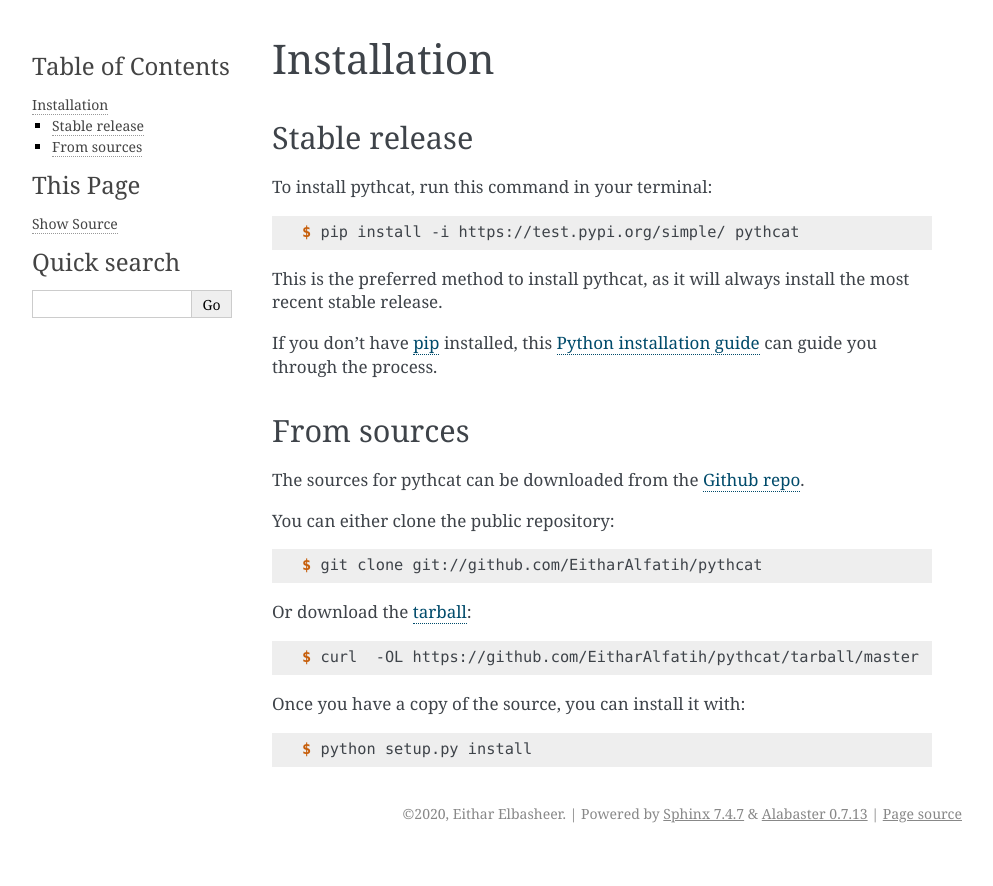
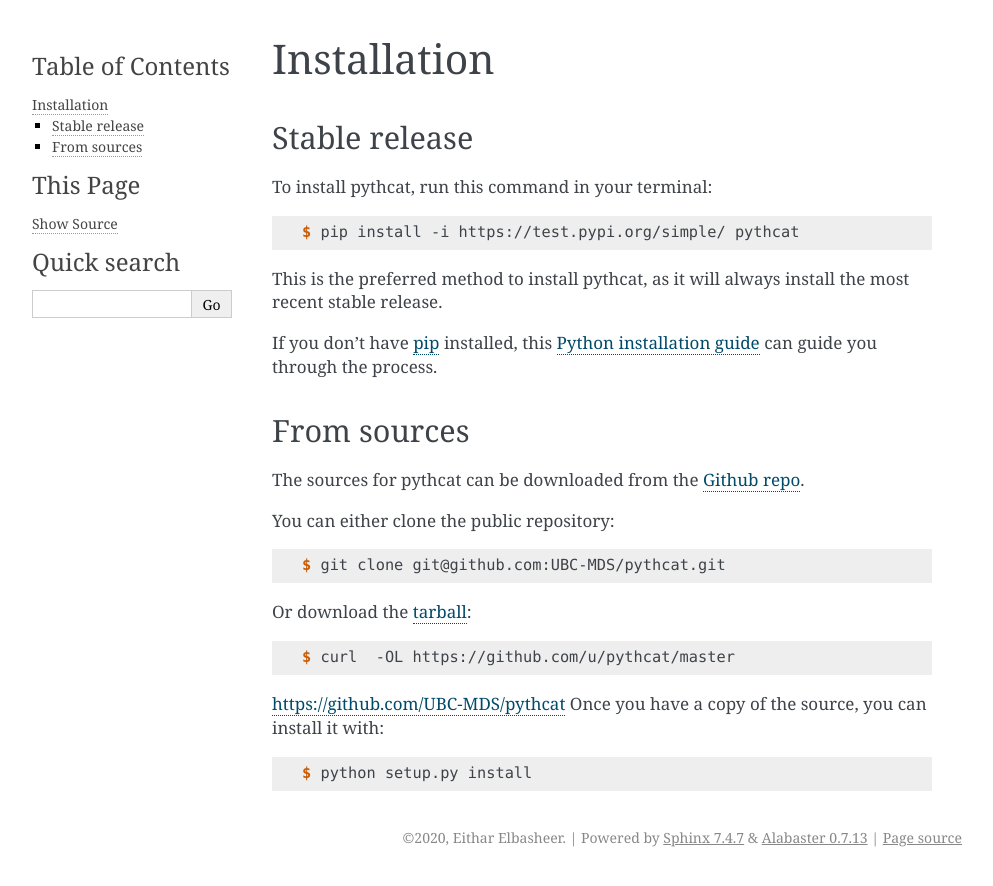
Before and after one commit to UBC-MDS/pythcat, a Sphinx documentation site: the page built from docs/installation.rst, in a window 1280 px wide. Shown: the top 886 px of the page, without its empty margins (148-1141 px from the left). Built offline with Sphinx 7.4.7, drawn with Linux system fonts in a browser that asks for light colours; pages that are not in the unit, such as notebooks, are missing from menus.

Commit message:
fixing links in installation

```diff
--- a/docs/installation.rst
+++ b/docs/installation.rst
@@ -32,14 +32,16 @@
 
 .. code-block:: console
 
-    $ git clone git://github.com/EitharAlfatih/pythcat
+    $ git clone git@github.com:UBC-MDS/pythcat.git
+
 
 Or download the `tarball`_:
 
 .. code-block:: console
 
-    $ curl  -OL https://github.com/EitharAlfatih/pythcat/tarball/master
+    $ curl  -OL https://github.com/u/pythcat/master
 
+https://github.com/UBC-MDS/pythcat
 Once you have a copy of the source, you can install it with:
 
 .. code-block:: console
@@ -47,5 +49,5 @@
     $ python setup.py install
 
 
-.. _Github repo: https://github.com/EitharAlfatih/pythcat
-.. _tarball: https://github.com/EitharAlfatih/pythcat/tarball/master
+.. _Github repo: https://github.com/UBC-MDS/pythcat
+.. _tarball: https://github.com/UBC-MDS/pythcat/tarball/master
```
